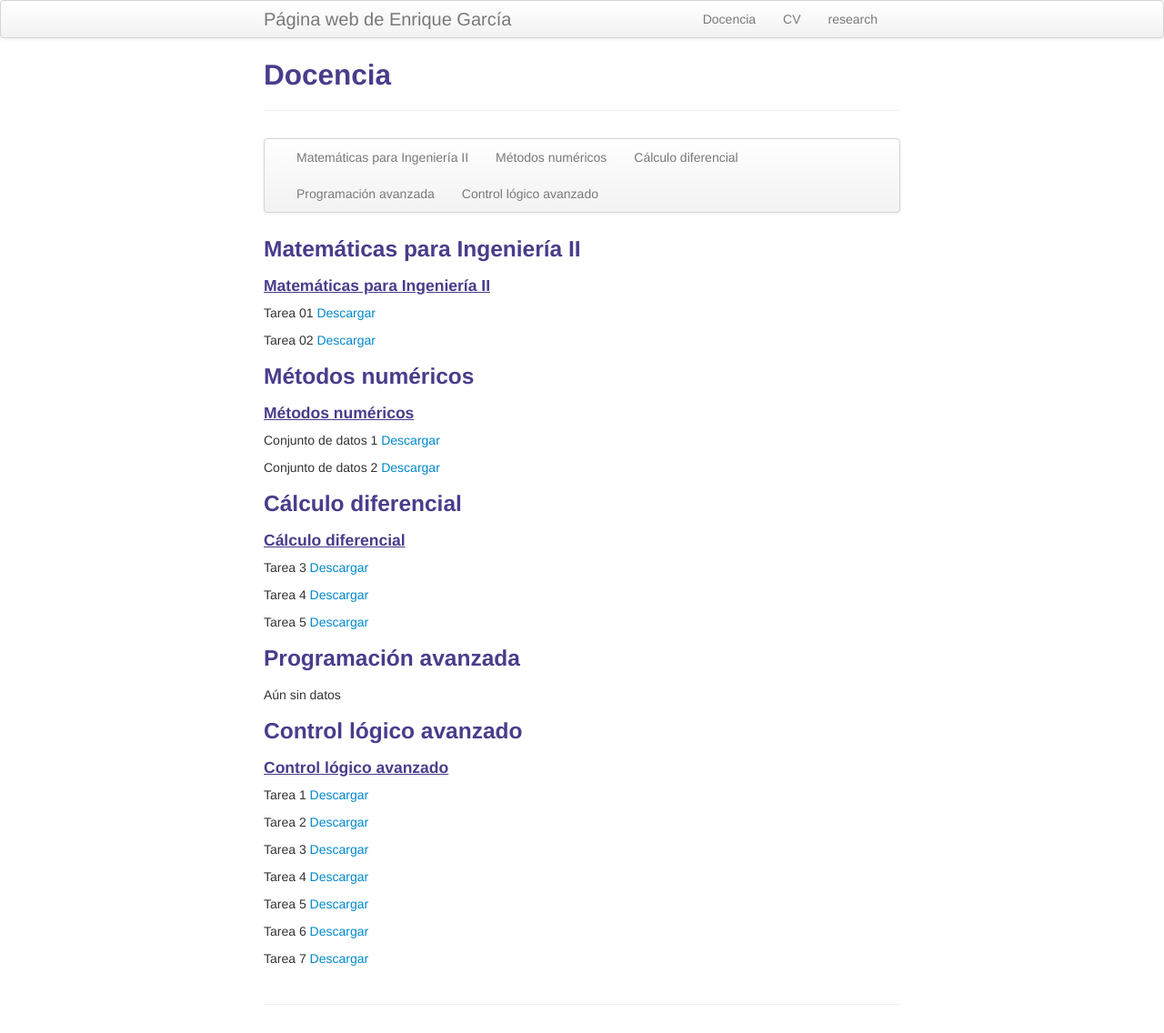
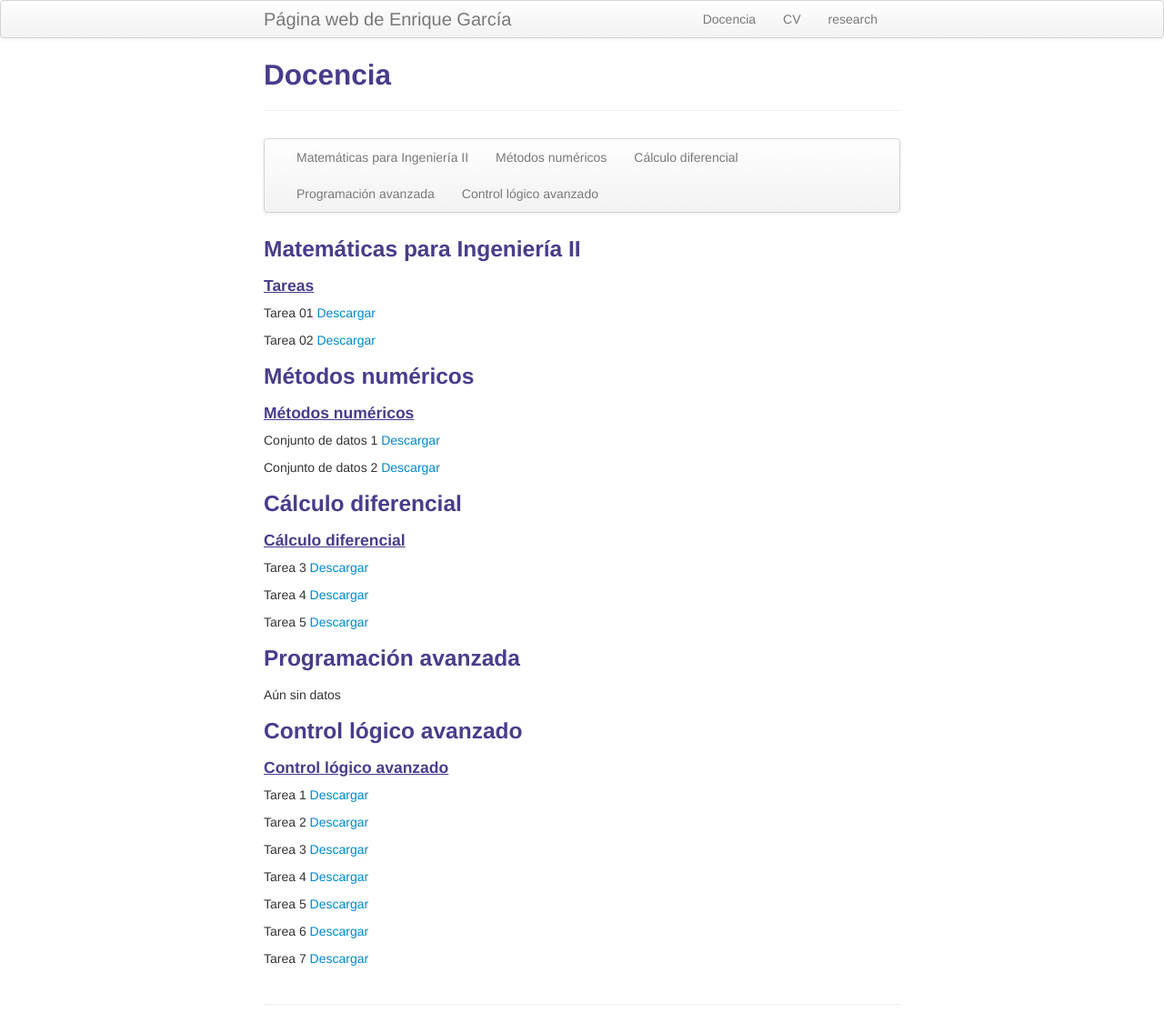
Before and after one commit to enriGarcia/enriGarcia.github.io, a Jekyll site: the page built from pages/teaching.md, in a window 1280 px wide. Shown: the whole page at 91% size. Built offline with Jekyll 4.4.1, drawn with Linux system fonts in a browser that asks for light colours.

Commit message:
webpage update

```diff
--- a/pages/teaching.md
+++ b/pages/teaching.md
@@ -18,7 +18,7 @@ description: Asignaturas presentes
 
 ### <a name="matIng2"></a>Matemáticas para Ingeniería II
 
-#### <u>Matemáticas para Ingeniería II</u>
+#### <u>Tareas</u>
 Tarea 01
 [Descargar]({{ BASE_PATH}}/pages/assignments/hw_01_ecsDif.pdf)
 
```
